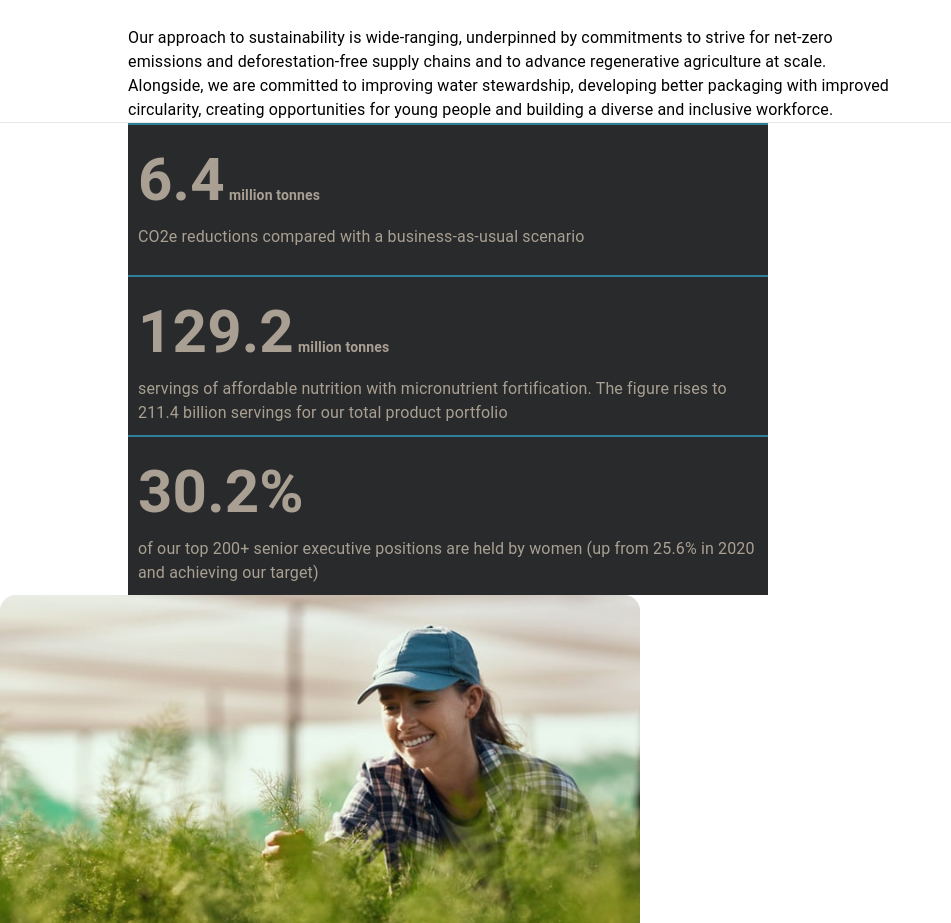
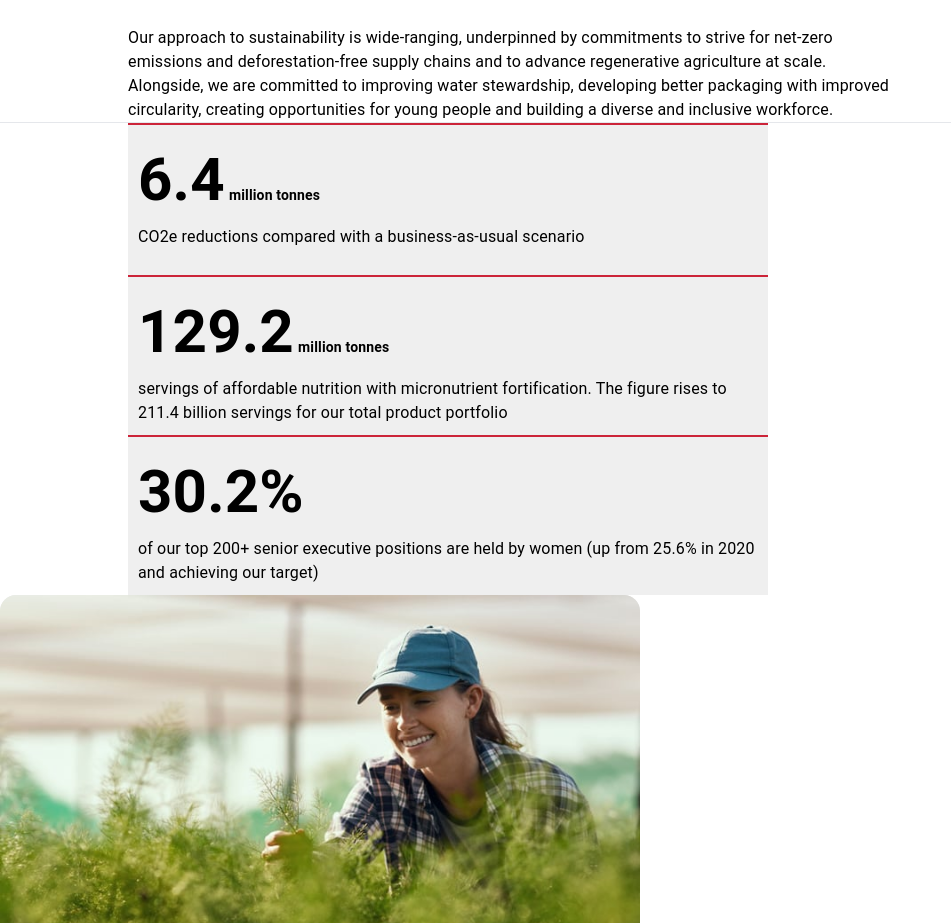
Before and after one commit to MUHAMMAD-ABDUL-RAFAY/UnileverClone, a React (Vite) app: page / in a window 1280 px wide. Shown: the part 1384-2307 px from the top of the page, without its empty margins (0-951 px from the left). Built offline with nearby package versions, Linux system fonts and the light colour scheme.

Commit message:
completed section with color change

```diff
--- a/src/components/StatsDiv.jsx
+++ b/src/components/StatsDiv.jsx
@@ -13,7 +13,8 @@ const StatsDiv = ({headingText,sign,bottomText}) => {
 
     // console.log(headingText,sign,bottomText)
   return (
-    <div style={{borderTop:"2px solid #2c809a",color:"#a9a093",backgroundColor:"#292A2B",minHeight:"152px",padding:"10px"}}>
+    // #292A2B backgroundColor #a9a093 color bordertopColor #2c809a in dark mode
+    <div style={{borderTop:"2px solid #CC2439",color:"#000",backgroundColor:"#EFEFEF",minHeight:"152px",padding:"10px"}}>
         <Typography><span style={{fontSize:'60px',fontWeight:"700"}}>{headingText}</span> {containperc ? '' : <span style={{fontSize:"14px",fontWeight:"700"}} >{sign}</span>}</Typography>
         <Typography>{bottomText}</Typography>
     </div>
```
